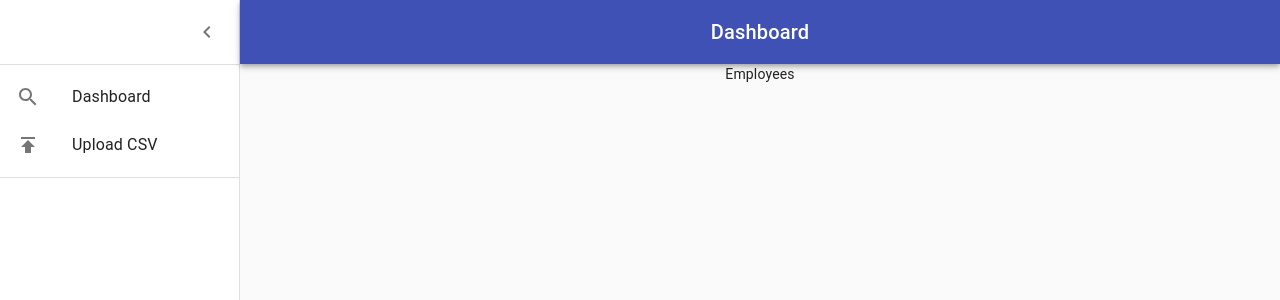
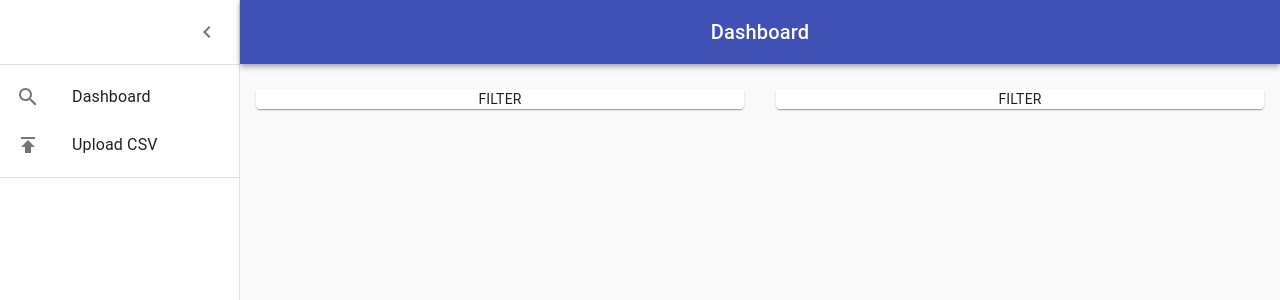
Before and after one commit to eugenefdw/tap-estl-assessment, a React (Create React App) app in the folder frontend/: page / in a window 1280 px wide. Shown: the top 300 px of the page. Built offline with nearby package versions, Linux system fonts and the light colour scheme; no server answers.

Commit message:
Add skeleton for employee dashboard

```diff
--- a/frontend/src/pages/Employees.js
+++ b/frontend/src/pages/Employees.js
@@ -1,9 +1,39 @@
+import { Grid, makeStyles, Paper } from '@material-ui/core';
 import React from 'react';
 
+const useStyles = makeStyles((theme) => ({
+  root: {
+    flexGrow: 1,
+  },
+  container: {
+    margin: '25px 0px 0px 0px'
+  },
+  salaryFilterRow: {
+
+  },
+}));
+
 export default function Employees() {
+  const classes = useStyles();
   return (
-    <div>
-      Employees
+    <div className={classes.root}>
+      <Grid container xs={12} className={classes.container} alignItems="center" justify="center">
+        <Grid container item xs={12} spacing={4} alignItems="center" justify="center">
+          <Grid item md={6} sm={12}>
+            <Paper>
+              FILTER
+            </Paper>
+          </Grid>
+          <Grid item md={6} sm={12} >
+            <Paper>
+              FILTER
+            </Paper>
+          </Grid>
+        </Grid>
+        <Grid item xs={12}>
+        </Grid>
+      </Grid>
     </div>
+
   )
 }
```
